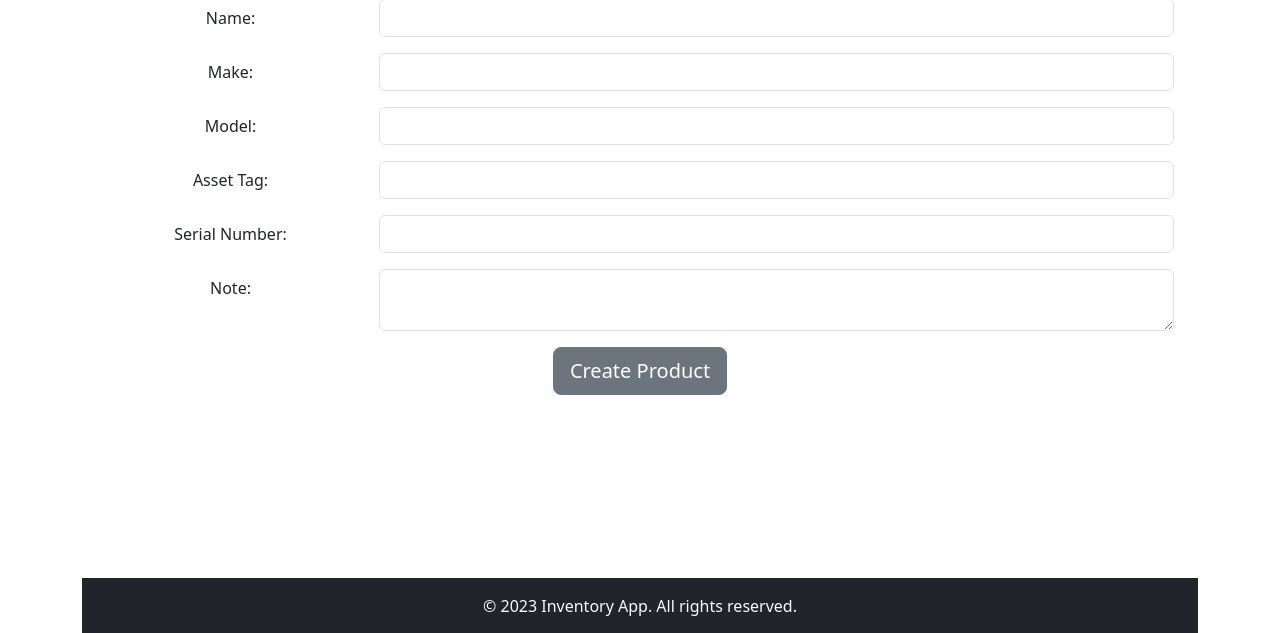
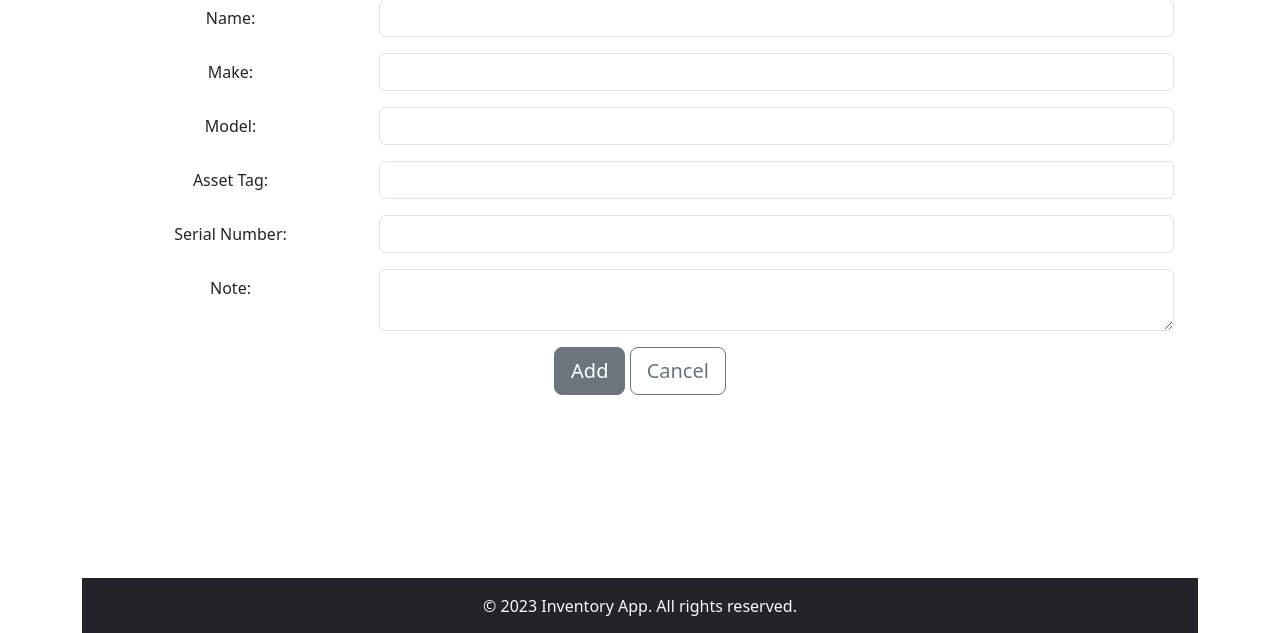
Before and after one commit to bsarifhsu/miniproject4BSari, a Django app: page /products/create/ in a window 1280 px wide. Shown: the part 166-799 px from the top of the page. Run offline with Django 4.2, Linux system fonts and the light colour scheme; the visitor is signed in with stand-in values (Sample User, id 1).

Commit message:
Cancel button added.

```diff
--- a/inventory/templates/inventory/product_create.html
+++ b/inventory/templates/inventory/product_create.html
@@ -47,7 +47,8 @@
                 </div>
             </div>
             <div class="col-9 text-center mx-auto">
-                <button type="submit" class="btn btn-secondary btn-lg">Create Product</button>
+                <button type="submit" class="btn btn-secondary btn-lg">Add</button>
+                <a href="{% url 'inventory:product_list' %}" class="btn btn-outline-secondary btn-lg">Cancel</a>
             </div>
         </form>
     </div>
```
